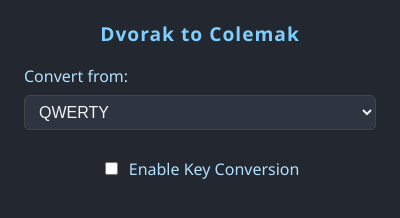
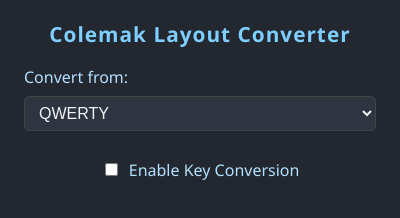
Before and after one commit to boonecabaldev/To-Colemak, a browser extension: page src/popup.html in a window 400 px wide. Drawn offline with Linux system fonts and the light colour scheme.

Commit message:
fixed popup title

```diff
--- a/src/popup.html
+++ b/src/popup.html
@@ -13,10 +13,10 @@
             padding: 20px 24px 18px 24px;
             min-width: 220px;
         }
-        h3 {
+        h1 {
             margin-top: 0;
             margin-bottom: 18px;
-            font-size: 1.2em;
+            font-size: 1.3em;
             letter-spacing: 1px;
             color: #7ecfff;
             text-align: center;
@@ -45,7 +45,7 @@
     </style>
 </head>
 <body>
-    <h3>Dvorak to Colemak</h3>
+    <h1>Colemak Layout Converter</h1>
     <label for="layoutSelect">Convert from:</label>
     <select id="layoutSelect">
       <option value="qwerty">QWERTY</option>
```
